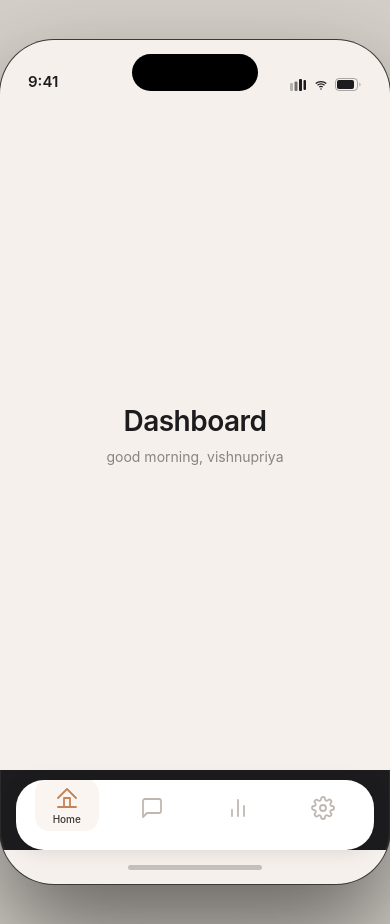
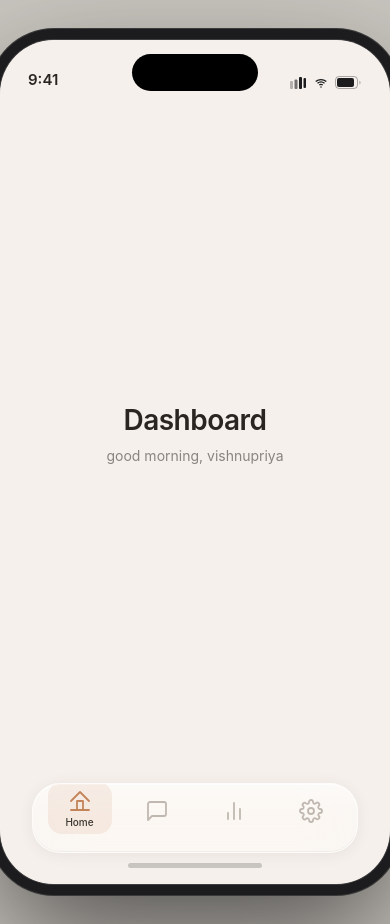
Before and after one commit to vishnupriya-shisode/ai-dashboard-nav, a React (Vite) app: page / in a window 390 px wide. Built offline with nearby package versions, Linux system fonts and the light colour scheme.

Commit message:
add liquid glass nav, fix bottom blending with iPhone frame

```diff
--- a/src/App.css
+++ b/src/App.css
@@ -6,8 +6,8 @@
 }
 
 body {
-  background: #d4cfc8;
   min-height: 100vh;
+  background: #c8c4be;
   display: flex;
   align-items: center;
   justify-content: center;
@@ -26,12 +26,14 @@ body {
   width: 390px;
   height: 844px;
   border-radius: 54px;
-  background: #1c1c1e;
+  /* the phone frame bg matches content so nav blends in */
+  background: transparent;
   position: relative;
   box-shadow:
-    0 0 0 1px #3a3a3a,
-    0 50px 100px rgba(0,0,0,0.5),
-    inset 0 0 0 1px #2a2a2a;
+    0 0 0 1px rgba(255,255,255,0.15),
+    0 0 0 11px #1c1c1e,
+    0 0 0 12px #3a3a3a,
+    0 50px 120px rgba(0,0,0,0.6);
   display: flex;
   flex-direction: column;
   overflow: hidden;
@@ -55,16 +57,19 @@ body {
   display: flex;
   align-items: flex-end;
   justify-content: space-between;
-  padding: 0 28px 8px;
+  padding: 0 28px 10px;
   flex-shrink: 0;
   position: relative;
   z-index: 10;
+  /* status bar blends with app screen bg */
+  background: transparent;
+  transition: background-color 0.5s ease;
 }
 
 .status-time {
   font-size: 15px;
   font-weight: 600;
-  color: #1c1c1e;
+  color: #2a2520;
 }
 
 .status-icons {
@@ -79,7 +84,7 @@ body {
   flex-direction: column;
   overflow: hidden;
   transition: background-color 0.5s ease;
-  border-radius: 0;
+  position: relative;
 }
 
 .app-content {
@@ -95,7 +100,7 @@ body {
 .page-title {
   font-size: 28px;
   font-weight: 600;
-  color: #1c1c1e;
+  color: #2a2520;
   letter-spacing: -0.5px;
 }
 
@@ -105,17 +110,21 @@ body {
   font-weight: 400;
 }
 
-.home-indicator {
-  height: 34px;
+/* bottom area — matches the bg so nav floats naturally */
+.phone-bottom {
+  padding: 8px 16px 16px;
   display: flex;
+  flex-direction: column;
   align-items: center;
-  justify-content: center;
+  gap: 10px;
+  transition: background-color 0.5s ease;
   flex-shrink: 0;
 }
 
+/* home indicator */
 .home-indicator-bar {
   width: 134px;
   height: 5px;
-  background: rgba(0,0,0,0.2);
+  background: rgba(0,0,0,0.18);
   border-radius: 3px;
 }
--- a/src/App.jsx
+++ b/src/App.jsx
@@ -31,7 +31,7 @@ function App() {
 
         <div className="dynamic-island" />
 
-        <div className="status-bar" style={{ background: bgColor }}>
+        <div className="status-bar" style={{ backgroundColor: bgColor }}>
           <span className="status-time">9:41</span>
           <div className="status-icons">
             <svg width="17" height="12" viewBox="0 0 17 12" fill="#1c1c1e">
@@ -81,14 +81,16 @@ function App() {
           )}
         </div>
 
+        <div
+          className="phone-bottom"
+          style={{ backgroundColor: bgColor }}
+        >
           <NavBar
             active={active}
             setActive={setActive}
             selectedModel={selectedModel}
             setSelectedModel={setSelectedModel}
           />
-
-        <div className="home-indicator" style={{ background: bgColor }}>
           <div className="home-indicator-bar" />
         </div>
 
--- a/src/components/NavBar.css
+++ b/src/components/NavBar.css
@@ -1,20 +1,47 @@
 .navbar-wrapper {
   width: 100%;
-  padding: 10px 16px 0;
+  padding: 8px 16px 0;
   background: transparent;
 }
 
+/* liquid glass effect */
 .navbar {
   width: 100%;
   height: 70px;
-  background: #ffffff;
+  /* frosted glass - this is the liquid glass look */
+  background: rgba(255, 255, 255, 0.45);
+  backdrop-filter: blur(24px) saturate(180%);
+  -webkit-backdrop-filter: blur(24px) saturate(180%);
   border-radius: 28px;
+  border: 1px solid rgba(255, 255, 255, 0.6);
   display: flex;
   align-items: center;
   justify-content: space-around;
   position: relative;
   overflow: hidden;
-  box-shadow: 0 2px 20px rgba(0,0,0,0.10);
+  /* soft inner glow */
+  box-shadow:
+    0 2px 16px rgba(0,0,0,0.06),
+    inset 0 1px 0 rgba(255,255,255,0.8),
+    inset 0 -1px 0 rgba(0,0,0,0.04);
+}
+
+/* subtle shine on top of the glass */
+.navbar::before {
+  content: '';
+  position: absolute;
+  top: 0;
+  left: 0;
+  right: 0;
+  height: 50%;
+  background: linear-gradient(
+    180deg,
+    rgba(255,255,255,0.4) 0%,
+    rgba(255,255,255,0) 100%
+  );
+  border-radius: 28px 28px 0 0;
+  pointer-events: none;
+  z-index: 0;
 }
 
 .nav-state {
@@ -24,7 +51,8 @@
   align-items: center;
   justify-content: space-around;
   padding: 0 8px;
-  transition: opacity 0.3s ease, transform 0.3s ease;
+  transition: opacity 0.35s ease, transform 0.35s ease;
+  z-index: 1;
 }
 
 .nav-state.default {
@@ -51,7 +79,6 @@
   pointer-events: all;
 }
 
-/* nav buttons */
 .nav-item {
   display: flex;
   flex-direction: column;
@@ -67,19 +94,22 @@
   transition: transform 0.4s cubic-bezier(0.34, 1.56, 0.64, 1);
   position: relative;
   flex-shrink: 0;
+  z-index: 1;
 }
 
 .nav-item.active {
   transform: translateY(-10px);
 }
 
+/* glass pill behind active icon */
 .nav-item.active::before {
   content: '';
   position: absolute;
   inset: 4px;
   border-radius: 14px;
   background: var(--active-color);
-  opacity: 0.08;
+  opacity: 0.12;
+  backdrop-filter: blur(8px);
 }
 
 .nav-icon {
@@ -101,7 +131,7 @@
 .nav-label {
   font-size: 10px;
   font-weight: 500;
-  color: #b0a89e;
+  color: rgba(60,50,40,0.5);
   opacity: 0;
   transition: opacity 0.25s ease, color 0.25s ease;
   white-space: nowrap;
@@ -114,7 +144,7 @@
   color: #3a3530;
 }
 
-/* model selector */
+/* model items */
 .model-item {
   display: flex;
   flex-direction: column;
@@ -130,6 +160,7 @@
   transition: transform 0.35s cubic-bezier(0.34, 1.56, 0.64, 1);
   flex-shrink: 0;
   position: relative;
+  z-index: 1;
 }
 
 .model-item:hover {
@@ -148,23 +179,22 @@
   align-items: center;
   justify-content: center;
   transition: box-shadow 0.25s ease;
-  position: relative;
-  z-index: 1;
+  /* glass on the avatar too */
+  backdrop-filter: blur(8px);
 }
 
 .model-item.selected .model-avatar {
   box-shadow:
-    0 0 0 2px white,
+    0 0 0 2px rgba(255,255,255,0.9),
     0 0 0 4px var(--model-color);
 }
 
 .model-label {
   font-size: 9px;
   font-weight: 500;
-  color: #b0a89e;
+  color: rgba(60,50,40,0.5);
   transition: color 0.2s ease, font-weight 0.2s ease;
   white-space: nowrap;
-  position: relative;
   z-index: 1;
 }
 
@@ -173,7 +203,6 @@
   font-weight: 700;
 }
 
-/* back button */
 .model-back {
   display: flex;
   flex-direction: column;
@@ -185,9 +214,10 @@
   border: none;
   background: transparent;
   cursor: pointer;
-  color: #b0a89e;
+  color: rgba(60,50,40,0.4);
   transition: color 0.2s ease, transform 0.2s ease;
   flex-shrink: 0;
+  z-index: 1;
 }
 
 .model-back:hover {
```
Lines whose indentation alone changed are shown as unchanged.
